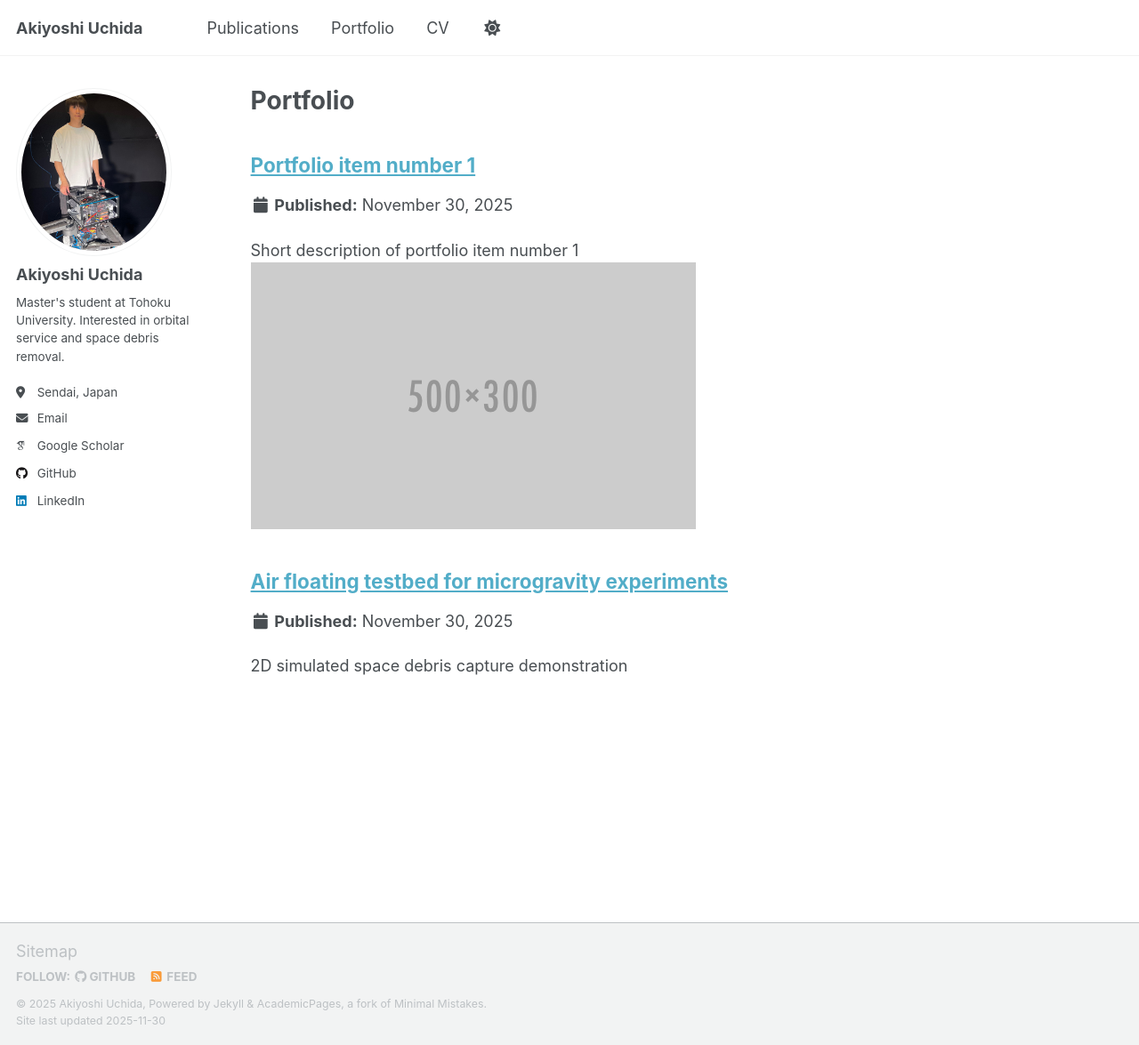
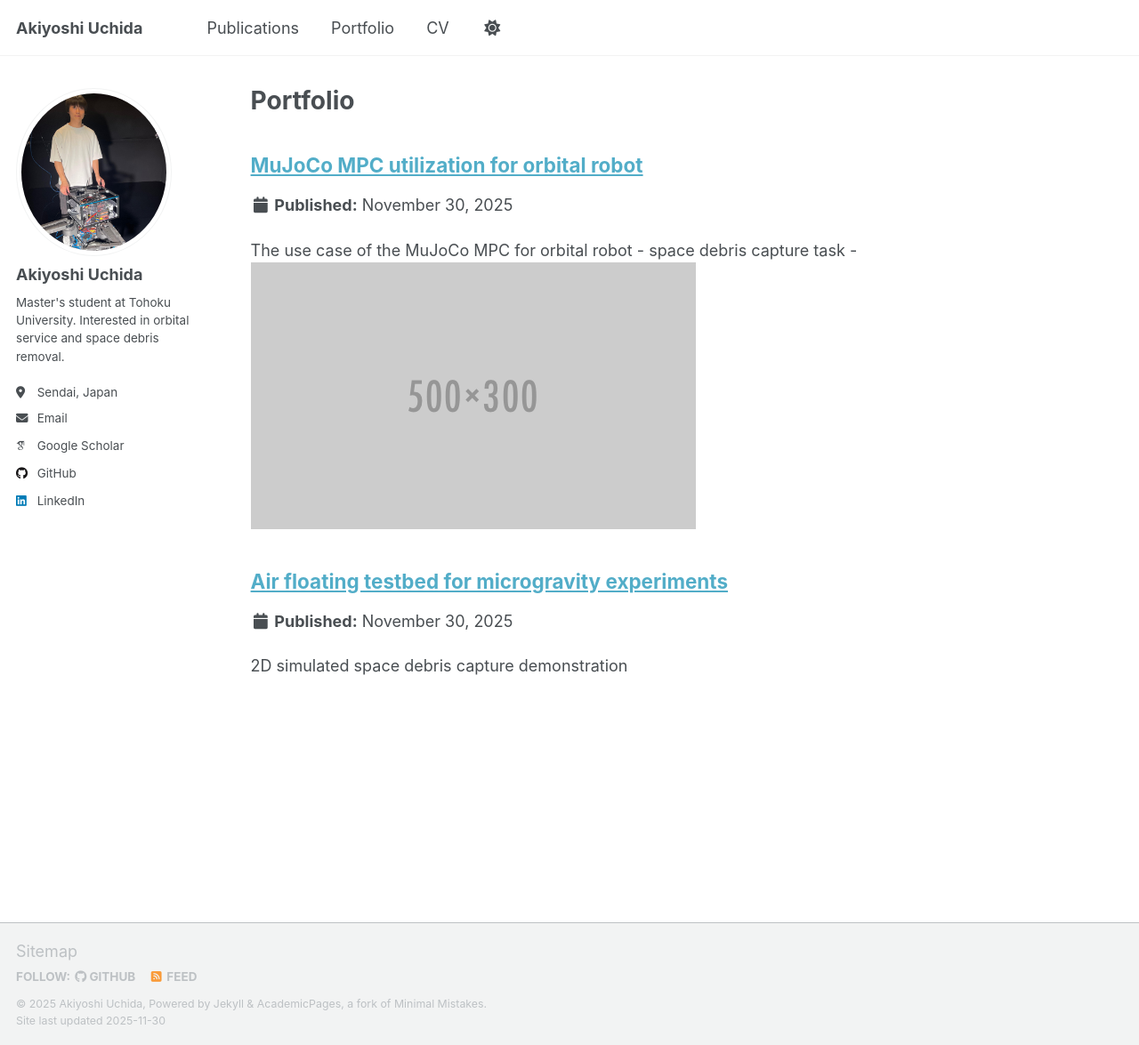
Before and after one commit to aky-u/academic, a Jekyll site: the page built from _pages/portfolio.html, in a window 1280 px wide and 1175 px high. Shown: the whole window at 89% size. Built offline with Jekyll 4.4.1, drawn with Linux system fonts in a browser that asks for light colours; some web fonts are replaced; a script that is not in the unit is left out.

Commit message:
Update portfolio item title and excerpt for clarity and detail

```diff
--- a/_portfolio/portfolio-1.md
+++ b/_portfolio/portfolio-1.md
@@ -1,7 +1,11 @@
 ---
-title: "Portfolio item number 1"
-excerpt: "Short description of portfolio item number 1<br/><img src='/images/500x300.png'>"
+title: "MuJoCo MPC utilization for orbital robot"
+excerpt: "The use case of the MuJoCo MPC for orbital robot - space debris capture task -<br/><img src='/images/500x300.png'>"
 collection: portfolio
 ---
 
-This is an item in your portfolio. It can be have images or nice text. If you name the file .md, it will be parsed as markdown. If you name the file .html, it will be parsed as HTML.
+This is a space debris capture simulation implemented using [MuJoCo MPC](https://github.com/google-deepmind/mujoco_mpc), which is developed by Mr. Howell Taylor at google deepmind.
+
+|Debris capture.|Target tracking.|
+| --- | --- |
+|![3D direct capturing mujoco gif](/images/debris_capture_mpc.gif "arm control by DAR in 3D space")|![3D direct capturing mujoco gif](images/follow.gif "arm control by DAR in 3D space")|
```
